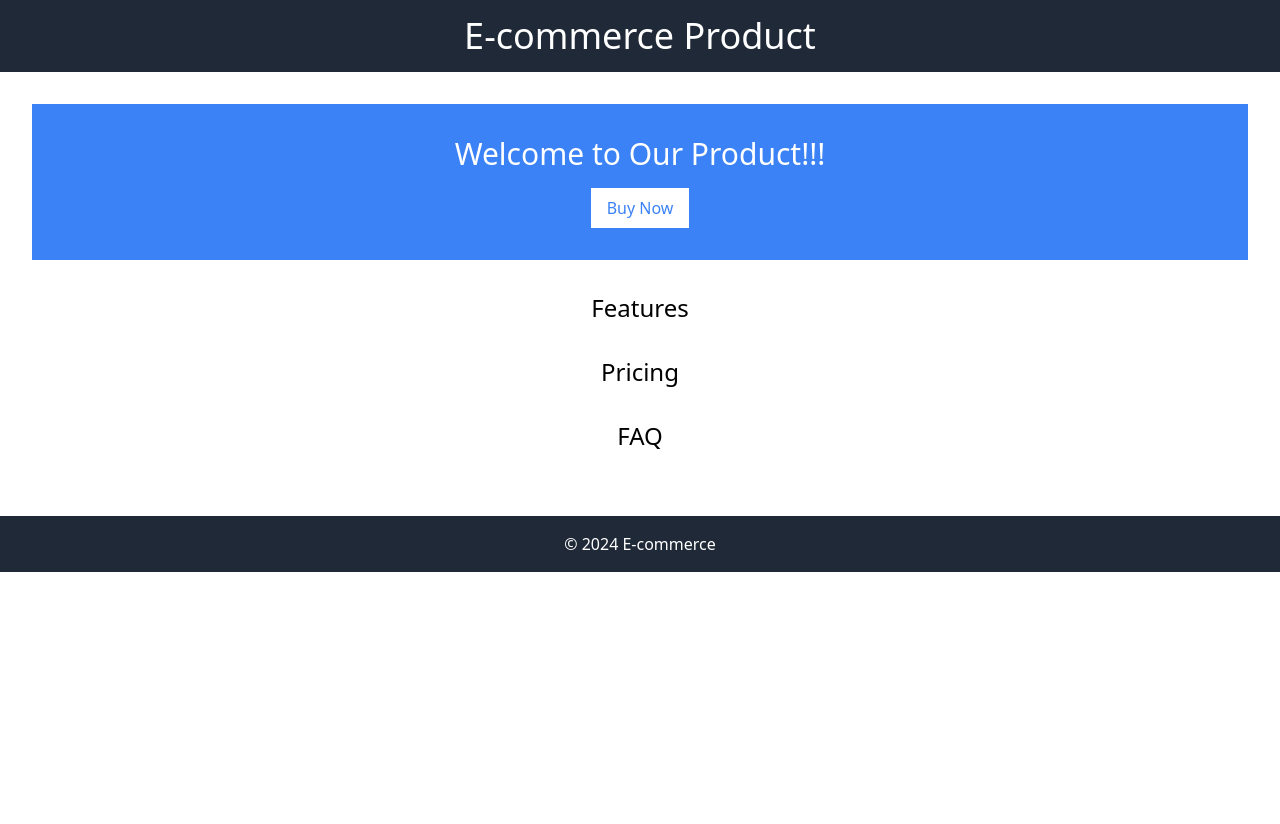
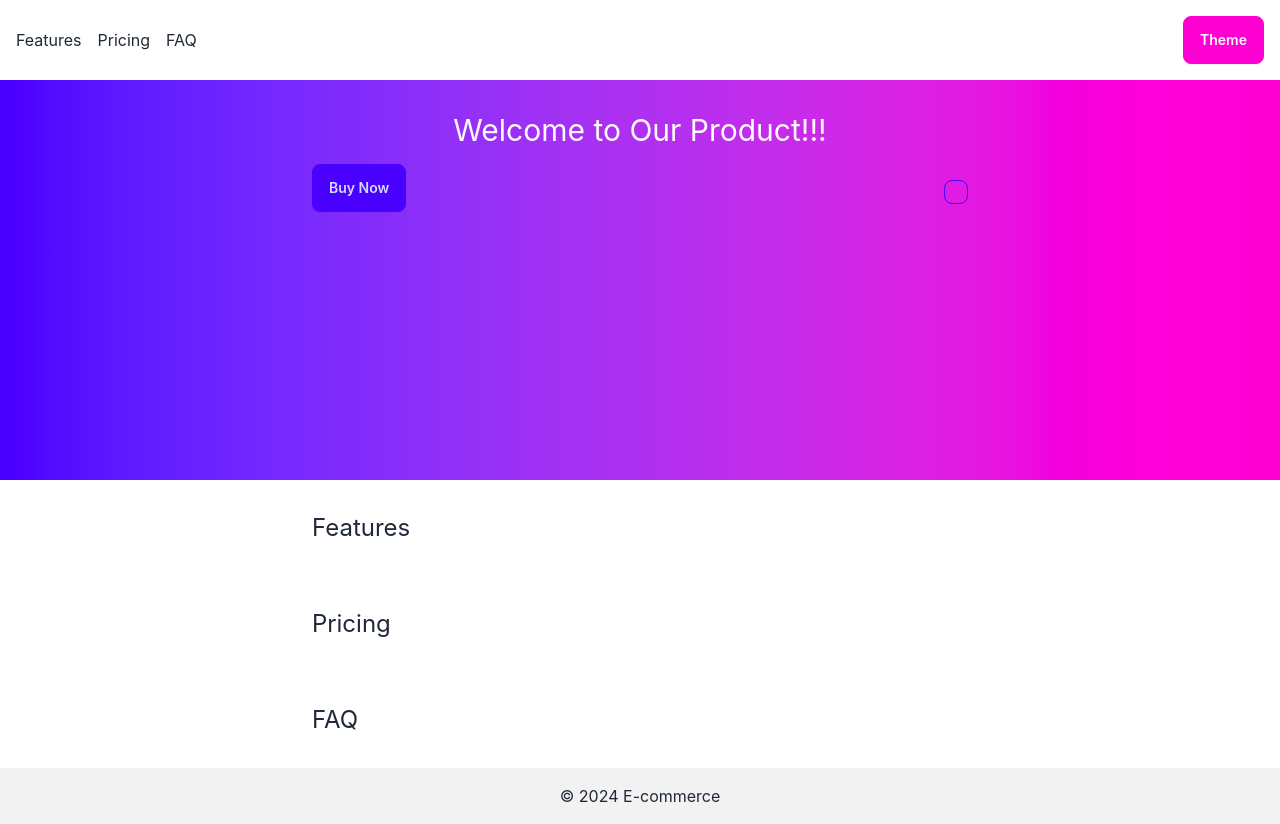
Before and after one commit to TLodosDurak/EcommerceSecurity, a React (Create React App) app: page / in a window 1280 px wide. Before the commit the page ends 800 px from the top, so only its background shows below. Built offline with nearby package versions, Linux system fonts and the light colour scheme.

Commit message:
Transition to DaisyUI and new grid layout

```diff
--- a/package.json
+++ b/package.json
@@ -38,6 +38,7 @@
   },
   "devDependencies": {
     "autoprefixer": "^10.4.19",
+    "daisyui": "^4.12.2",
     "postcss": "^8.4.38",
     "tailwindcss": "^3.4.4"
   }
--- a/src/App.css
+++ b/src/App.css
@@ -1,38 +1,17 @@
-.App {
-  text-align: center;
+/* App.css */
+.wrapper {
+  display: grid;
+  grid-template-columns: 1fr min(65ch, calc(100% - 64px)) 1fr;
+  grid-column-gap: 32px;
+  min-width: 300px; /* Ensures a minimum width for the wrapper */
 }
 
-.App-logo {
-  height: 40vmin;
-  pointer-events: none;
+.wrapper > * {
+  grid-column: 2;
 }
 
-@media (prefers-reduced-motion: no-preference) {
-  .App-logo {
-    animation: App-logo-spin infinite 20s linear;
-  }
+.full-bleed {
+  width: 100%;
+  grid-column: 1 / -1;
+  z-index: 0; /* Ensure it is behind other content */
 }
-
-.App-header {
-  background-color: #282c34;
-  min-height: 100vh;
-  display: flex;
-  flex-direction: column;
-  align-items: center;
-  justify-content: center;
-  font-size: calc(10px + 2vmin);
-  color: white;
-}
-
-.App-link {
-  color: #61dafb;
-}
-
-@keyframes App-logo-spin {
-  from {
-    transform: rotate(0deg);
-  }
-  to {
-    transform: rotate(360deg);
-  }
-}
--- a/src/App.js
+++ b/src/App.js
@@ -1,45 +1,72 @@
 import React, { useState } from 'react';
+import PaymentForm from './PaymentForm';
 import './App.css';
-import PaymentForm from './PaymentForm';
+import 'tailwindcss/tailwind.css'; // Ensure Tailwind CSS is imported
 
 function App() {
   const [isPopupOpen, setIsPopupOpen] = useState(false);
+  const [theme, setTheme] = useState('halloween');
 
   const togglePopup = () => {
     setIsPopupOpen(!isPopupOpen);
   };
 
+  const toggleTheme = () => {
+    const newTheme = theme === 'lemonade' ? 'halloween' : 'lemonade';
+    setTheme(newTheme);
+    document.documentElement.setAttribute('data-theme', newTheme);
+  };
+
   return (
     <div className="App">
-      <header className="bg-gray-800 text-white py-4">
-        <h1 className="text-4xl">E-commerce Product</h1>
-      </header>
-
-      <main className="p-8">
-        <section className="hero bg-blue-500 text-white p-8">
-          <h2 className="text-3xl">Welcome to Our Product!!!</h2>
-          <button className="bg-white text-blue-500 px-4 py-2 mt-4" onClick={togglePopup}>
-            Buy Now
-          </button>
+      <main className="wrapper">
+        <section className="full-bleed">
+          <nav className="navbar p-4 flex justify-between row-start-1">
+            <ul className="flex space-x-4">
+              <li>
+                <a href="#features" className="hover:underline">Features</a>
+              </li>
+              <li>
+                <a href="#pricing" className="hover:underline">Pricing</a>
+              </li>
+              <li>
+                <a href="#faq" className="hover:underline">FAQ</a>
+              </li>
+            </ul>
+            <button className="btn btn-secondary rounded-btn" onClick={toggleTheme}>
+              Theme
+            </button>
+          </nav>
+        </section>
+        <section className="row-start-2 row-span-1  bg-gradient-to-r from-primary to-secondary full-bleed h-[400px]">
+        </section>
+        <section className="row-start-2 relative my-8 z-1">
+          <h2 className="text-3xl text-secondary-content mb-4 text-center">Welcome to Our Product!!!</h2>
+          <div className="flex flex-grow-1 w-full justify-between row-start-2 row-span-1">
+            <button className="btn btn-primary" onClick={togglePopup}>
+              Buy Now
+            </button>
+            <input type="checkbox" className="checkbox checkbox-primary mt-4" />
+          </div>
         </section>
 
-        <section className="features my-8">
+        <section className="features my-8 row-start-3">
           <h2 className="text-2xl">Features</h2>
           {/* Add feature details here */}
         </section>
 
-        <section className="pricing my-8">
+        <section className="pricing my-8 row-start-4">
           <h2 className="text-2xl">Pricing</h2>
           {/* Add pricing details here */}
         </section>
 
-        <section className="faq my-8">
+        <section className="faq my-8 row-start-5">
           <h2 className="text-2xl">FAQ</h2>
           {/* Add FAQ details here */}
         </section>
       </main>
 
-      <footer className="bg-gray-800 text-white py-4">
+      <footer className="bg-base-200 py-4 text-center">
         <p>&copy; 2024 E-commerce</p>
       </footer>
 
--- a/tailwind.config.js
+++ b/tailwind.config.js
@@ -1,10 +1,21 @@
-/** @type {import('tailwindcss').Config} */
+const defaultTheme = require('tailwindcss/defaultTheme');
+
 module.exports = {
   content: [
-    "./src/**/*.{js,jsx,ts,tsx}",
+    './src/**/*.{js,jsx,ts,tsx}',
   ],
   theme: {
-    extend: {},
+    extend: {
+      fontFamily: {
+        sans: ['Inter', ...defaultTheme.fontFamily.sans],
+      },
+    },
   },
-  plugins: [],
+  plugins: [
+    require('daisyui'),
+  ],
+  daisyui: {
+    themes: true,
+    darkTheme: "halloween",
+  },
 }
```
Also changed, not shown: imageLanding.PNG (added), 1 other file (tests, documents, lock files or other folders).
